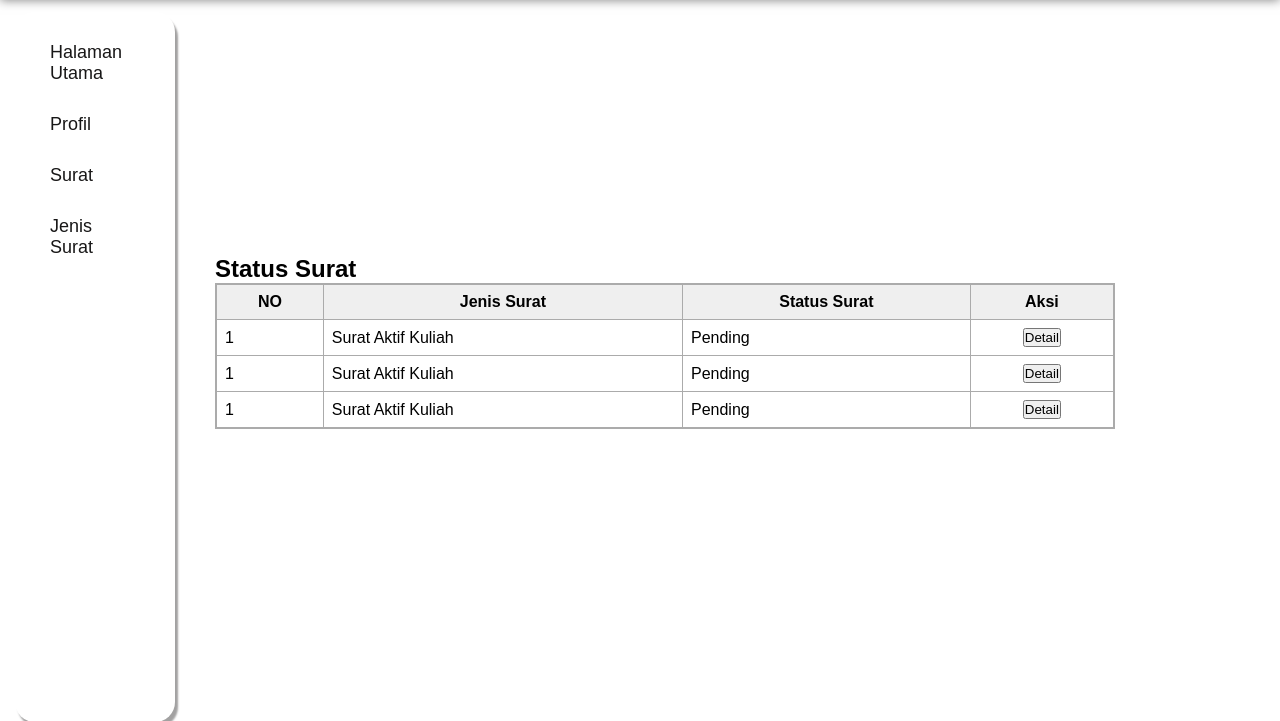
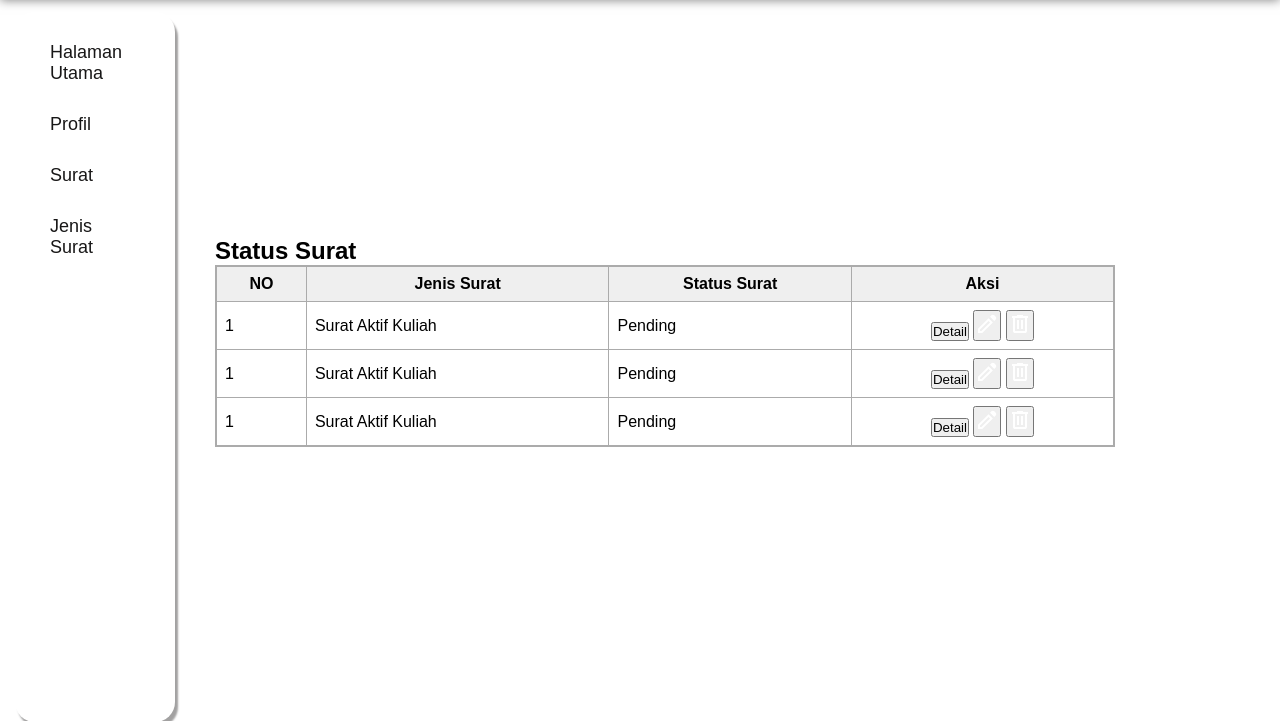
Before and after one commit to DustinHK/WEB_UTS, a PHP site: page /pages/status.php in a window 1280 px wide. Shown: the part 58-779 px from the top of the page. Run offline with PHP 8.4, Linux system fonts and the light colour scheme.

Commit message:
tombol : del dan edit

```diff
--- a/pages/status.php
+++ b/pages/status.php
@@ -43,6 +43,8 @@
                     <td>Pending</td>
                     <td class="action">
                         <a href=#><button name="detail" class="detail-btn">Detail</button></a>
+                        <a href=""><button class="edit-btn"><svg xmlns="http://www.w3.org/2000/svg" height="24" viewBox="0 -960 960 960" width="24" fill="white"><path d="M200-200h56l345-345-56-56-345 345v56Zm572-403L602-771l56-56q23-23 56.5-23t56.5 23l56 56q23 23 24 55.5T829-660l-57 57Zm-58 59L290-120H120v-170l424-424 170 170Zm-141-29-28-28 56 56-28-28Z"/></svg></button></a>
+                        <a href=""><button class="delete-btn" onclick="confirm('Yakin ingin menghapus ?')"><svg xmlns="http://www.w3.org/2000/svg" height="24" viewBox="0 -960 960 960" width="24" fill="white"><path d="M280-120q-33 0-56.5-23.5T200-200v-520h-40v-80h200v-40h240v40h200v80h-40v520q0 33-23.5 56.5T680-120H280Zm400-600H280v520h400v-520ZM360-280h80v-360h-80v360Zm160 0h80v-360h-80v360ZM280-720v520-520Z"/></svg></button></a>
                     </td>
                 </tr>
                 <tr>
@@ -51,6 +53,8 @@
                     <td>Pending</td>
                     <td class="action">
                         <a href=#><button name="detail" class="detail-btn">Detail</button></a>
+                        <a href=""><button class="edit-btn"><svg xmlns="http://www.w3.org/2000/svg" height="24" viewBox="0 -960 960 960" width="24" fill="white"><path d="M200-200h56l345-345-56-56-345 345v56Zm572-403L602-771l56-56q23-23 56.5-23t56.5 23l56 56q23 23 24 55.5T829-660l-57 57Zm-58 59L290-120H120v-170l424-424 170 170Zm-141-29-28-28 56 56-28-28Z"/></svg></button></a>
+                        <a href=""><button class="delete-btn" onclick="confirm('Yakin ingin menghapus ?')"><svg xmlns="http://www.w3.org/2000/svg" height="24" viewBox="0 -960 960 960" width="24" fill="white"><path d="M280-120q-33 0-56.5-23.5T200-200v-520h-40v-80h200v-40h240v40h200v80h-40v520q0 33-23.5 56.5T680-120H280Zm400-600H280v520h400v-520ZM360-280h80v-360h-80v360Zm160 0h80v-360h-80v360ZM280-720v520-520Z"/></svg></button></a>
                     </td>
                 </tr>
                 <tr>
@@ -59,6 +63,9 @@
                     <td>Pending</td>
                     <td class="action">
                         <a href=#><button name="detail" class="detail-btn">Detail</button></a>
+                        <a href=""><button class="edit-btn"><svg xmlns="http://www.w3.org/2000/svg" height="24" viewBox="0 -960 960 960" width="24" fill="white"><path d="M200-200h56l345-345-56-56-345 345v56Zm572-403L602-771l56-56q23-23 56.5-23t56.5 23l56 56q23 23 24 55.5T829-660l-57 57Zm-58 59L290-120H120v-170l424-424 170 170Zm-141-29-28-28 56 56-28-28Z"/></svg></button></a>
+                        <a href=""><button class="delete-btn" onclick="confirm('Yakin ingin menghapus ?')"><svg xmlns="http://www.w3.org/2000/svg" height="24" viewBox="0 -960 960 960" width="24" fill="white"><path d="M280-120q-33 0-56.5-23.5T200-200v-520h-40v-80h200v-40h240v40h200v80h-40v520q0 33-23.5 56.5T680-120H280Zm400-600H280v520h400v-520ZM360-280h80v-360h-80v360Zm160 0h80v-360h-80v360ZM280-720v520-520Z"/></svg></button></a>
+
                     </td>
                 </tr>
 
```
